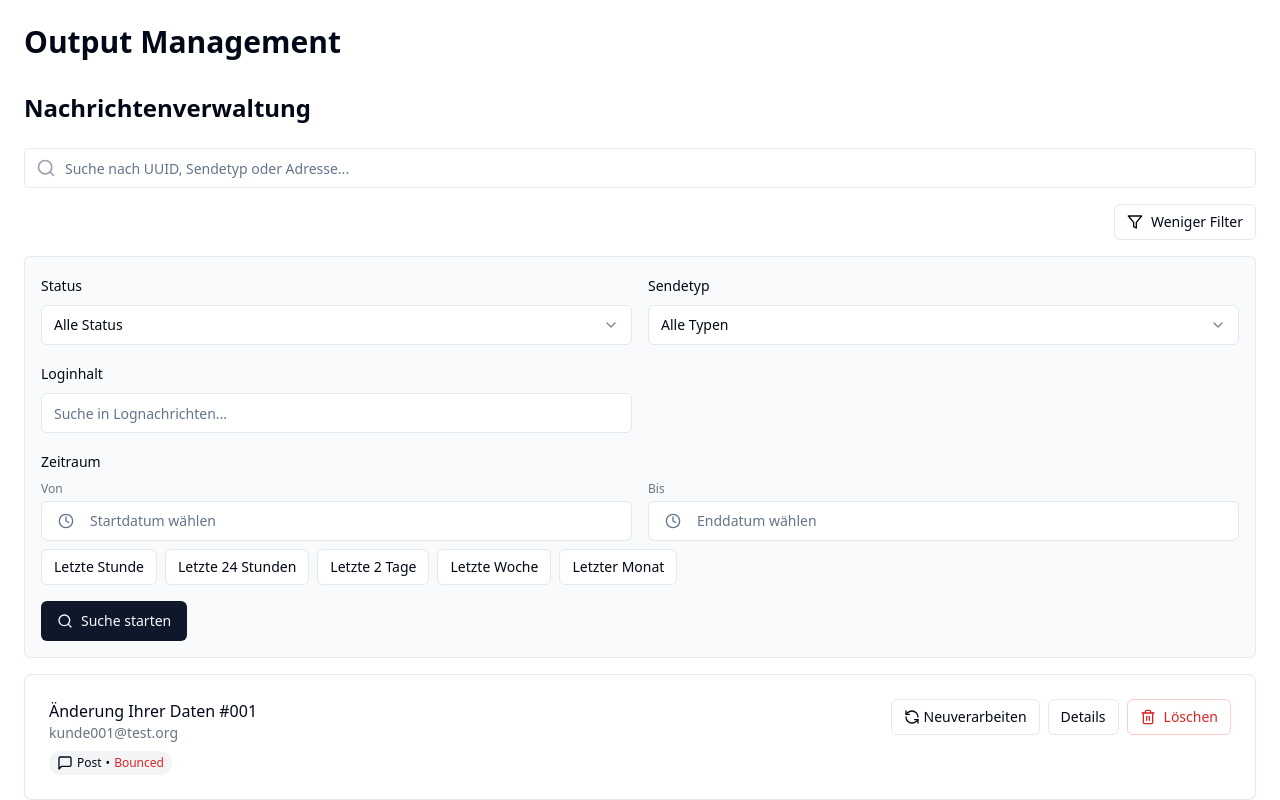
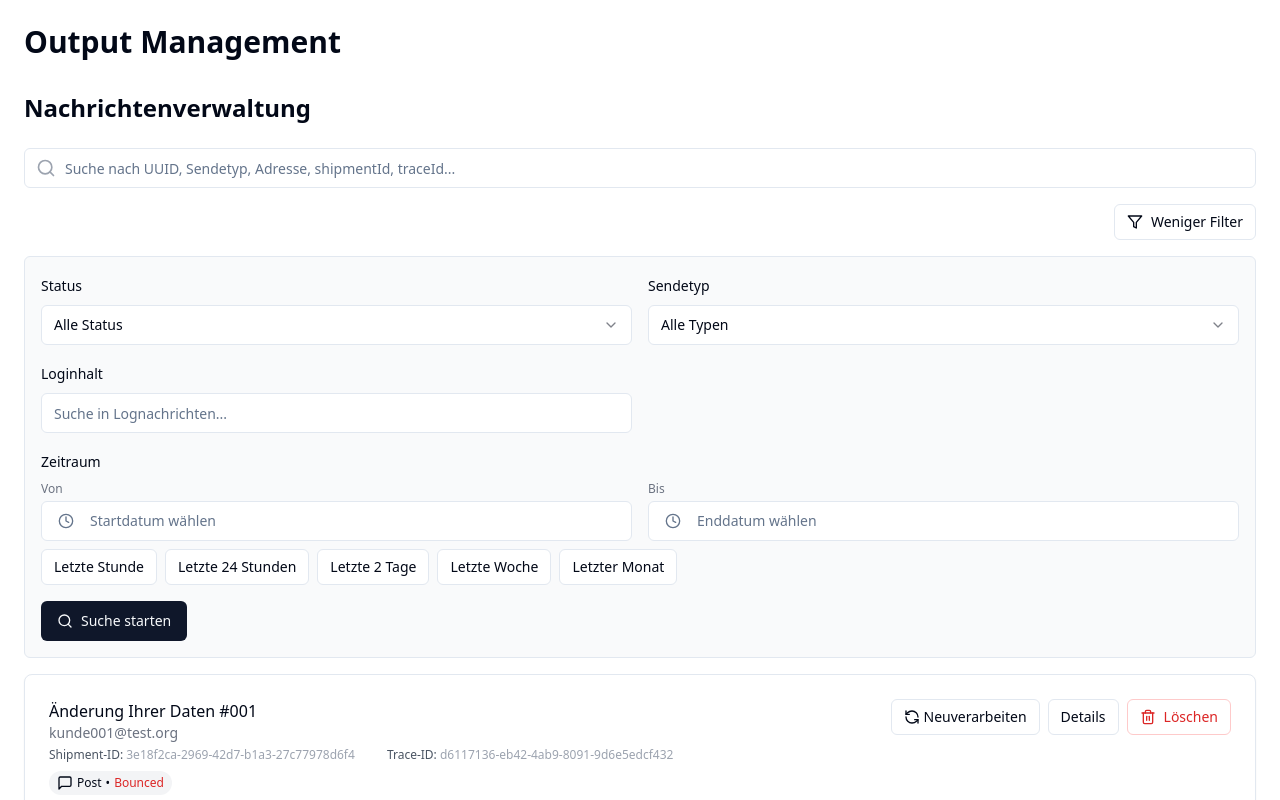
Before and after one commit to jny-gk/message-voyager-view, a React (Vite) app: page / in a window 1280 px wide. Shown: the top 800 px of the page. Built offline with nearby package versions, Linux system fonts and the light colour scheme.

Commit message:
Add ShipmentId and TraceId to messages
Added ShipmentId and TraceId (both UUIDs) to test data and displayed them on the main page.  Also added search functionality for these IDs.

```diff
--- a/src/components/MessageList.tsx
+++ b/src/components/MessageList.tsx
@@ -155,13 +155,15 @@ const MessageList = () => {
     status === "pending" || status === "validated";
 
   const filteredMessages = messages?.filter((message) => {
-    // Basic search filter
+    // Basic search filter – erweitert um shipmentId und traceId!
     const basicSearchMatch = !searchTerm.trim() || [
       message.id,
       message.channel,
       message.recipient,
       message.subject,
-      message.content
+      message.content,
+      message.shipmentId, // neu
+      message.traceId     // neu
     ].some(field =>
       field.toLowerCase().includes(searchTerm.toLowerCase())
     );
@@ -265,7 +267,7 @@ const MessageList = () => {
           </div>
           <Input
             type="text"
-            placeholder="Suche nach UUID, Sendetyp oder Adresse..."
+            placeholder="Suche nach UUID, Sendetyp, Adresse, shipmentId, traceId..."
             className="pl-10 w-full"
             value={searchTerm}
             onChange={handleSearchChange}
@@ -493,6 +495,11 @@ const MessageList = () => {
                 <div className="flex-grow">
                   <div className="font-medium">{message.subject}</div>
                   <div className="text-sm text-gray-500">{message.recipient}</div>
+                  {/* NEU: beide IDs anzeigen */}
+                  <div className="mt-1 flex gap-8 text-xs text-gray-400">
+                    <div><span className="font-medium text-gray-600">Shipment-ID:</span> {message.shipmentId}</div>
+                    <div><span className="font-medium text-gray-600">Trace-ID:</span> {message.traceId}</div>
+                  </div>
                   <div className="mt-2 flex items-center gap-2">
                     <MessageStatusBadge channel={message.channel} status={message.status} />
                     {message.fallbackChannel && message.fallbackStatus && (
--- a/src/services/messageService.ts
+++ b/src/services/messageService.ts
@@ -1,4 +1,3 @@
-
 import { Message, MessageChannel, MessageLog, MessageStatus } from "@/types/message";
 
 export function getStatusColor(status: MessageStatus): string {
@@ -25,6 +24,15 @@ export function getChannelIcon(channel: MessageChannel): string {
   };
 
   return channelIconMap[channel] || 'message-square';
+}
+
+// Helper function for random UUID
+function randomUUID() {
+  // Einfacher, schneller pseudo-UUID-Generator für Testdaten
+  return 'xxxxxxxx-xxxx-4xxx-yxxx-xxxxxxxxxxxx'.replace(/[xy]/g, function(c) {
+    var r = Math.random() * 16 | 0, v = c === 'x' ? r : (r & 0x3 | 0x8);
+    return v.toString(16);
+  });
 }
 
 // Helper function to generate random test data
@@ -112,6 +120,10 @@ function generateRandomMessage(id: string): Message {
     });
   }
 
+  // NEU: shipmentId und traceId generieren
+  const shipmentId = randomUUID();
+  const traceId = randomUUID();
+
   return {
     id,
     recipient,
@@ -128,6 +140,8 @@ function generateRandomMessage(id: string): Message {
       issues: validationIssues,
     },
     logs,
+    shipmentId, // hinzugefügt
+    traceId,    // hinzugefügt
   };
 }
 
--- a/src/types/message.ts
+++ b/src/types/message.ts
@@ -1,4 +1,3 @@
-
 export type MessageChannel = "email" | "post" | "sms" | "portal";
 
 export type MessageStatus =
@@ -34,4 +33,6 @@ export interface Message {
     issues?: string[];
   };
   logs: MessageLog[];
+  shipmentId: string;
+  traceId: string;
 }
```
